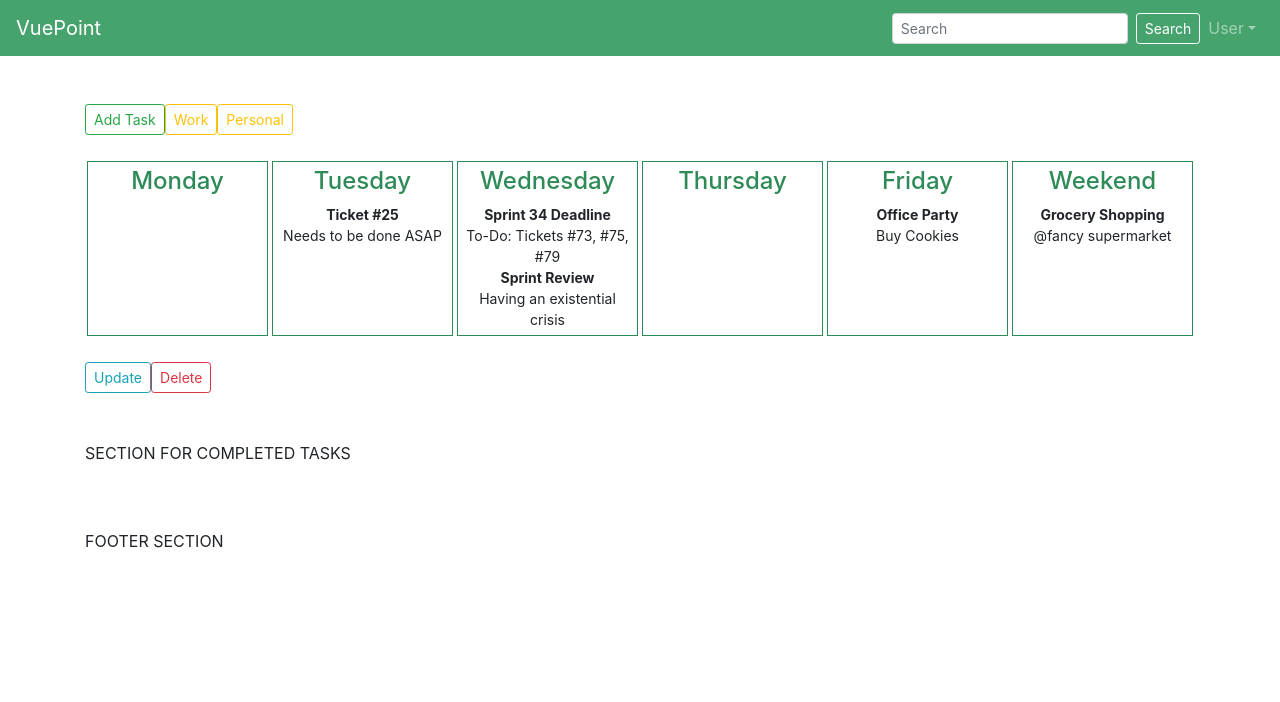
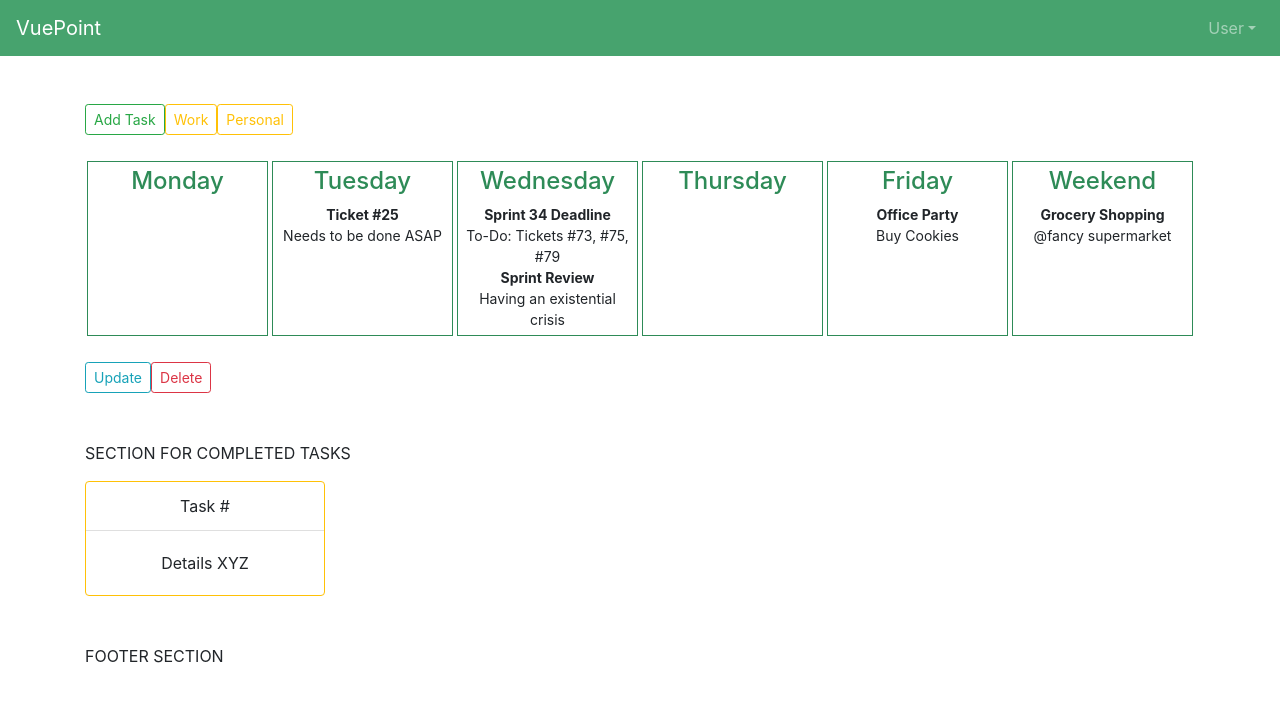
Before and after one commit to Tumbraegel/VuePoint, a Vue app in the folder client/: page / in a window 1280 px wide. Shown: the top 702 px of the page. Built offline with nearby package versions, Linux system fonts and the light colour scheme.

Commit message:
added filter options for work and personal tasks

```diff
--- a/client/src/components/Done.vue
+++ b/client/src/components/Done.vue
@@ -1,5 +1,15 @@
 <template>
 <div>
+    <b-card-group deck>
+        <b-card
+            border-variant="warning"
+            header="Task #"
+            header-bg-variant="transparent"
+            align="center"
+            style="max-width: 15rem;">
+            <b-card-text>Details XYZ</b-card-text>
+      </b-card>
+    </b-card-group>
 </div>
 </template>
 
--- a/client/src/components/Home.vue
+++ b/client/src/components/Home.vue
@@ -8,8 +8,8 @@
 
     <b-row class="row-margin">
       <b-col>
+        <p>SECTION FOR COMPLETED TASKS</p>
         <done/>
-        <p>SECTION FOR COMPLETED TASKS</p>
       </b-col>
     </b-row>
 
--- a/client/src/components/NavBar.vue
+++ b/client/src/components/NavBar.vue
@@ -8,11 +8,6 @@
     <b-collapse id="nav-collapse" is-nav>
       <!-- Right aligned nav items -->
       <b-navbar-nav class="ml-auto">
-        <b-nav-form>
-          <b-form-input size="sm" class="mr-sm-2" placeholder="Search"></b-form-input>
-          <b-button size="sm" class="my-2 my-sm-0" type="submit">Search</b-button>
-        </b-nav-form>
-
         <b-nav-item-dropdown right>
           <!-- Using 'button-content' slot -->
           <template slot="button-content">User</template>
--- a/client/src/components/Tasks.vue
+++ b/client/src/components/Tasks.vue
@@ -1,8 +1,18 @@
 <template>
   <div>
-    <b-button variant="outline-success" size="sm" @click="openAddModal()">Add Task</b-button>
-    <b-button variant="outline-warning" size="sm">Work</b-button>
-    <b-button variant="outline-warning" size="sm">Personal</b-button>
+    <b-button variant="outline-success" size="sm" @click="openAddModal()">
+      Add Task
+    </b-button>
+    <b-button variant="outline-warning" size="sm" @click="setWorkTaskboard('work')">
+      Work
+    </b-button>
+    <b-button variant="outline-warning" size="sm" @click="setWorkTaskboard('personal')">
+      Personal
+    </b-button>
+    <b-button v-if="!showAllTasks" variant="outline-warning" size="sm"
+    @click="setWorkTaskboard('all')">
+    All
+    </b-button>
     <br><br>
 
         <!--ADD TASK MODAL-->
@@ -23,7 +33,8 @@
             <div class="col-sm weekday" v-for="day in days" :key="day">
               <h2 class="weekday-header">{{ day }}</h2>
               <ul class="task">
-                <li id="task" v-for="task in getTasks(day)" :key="task.id" @click="openEditModal()">
+                <li id="task" v-for="task in getCorrectTaskboard(day)" :key="task.id"
+                @click="openEditModal()">
                   <strong>{{ task.title }}</strong>
                   <div>{{ task.description }}</div>
                 </li>
@@ -66,6 +77,7 @@ export default {
         title: 'Office Party',
         date: 'Friday',
         description: 'Buy Cookies',
+        flag: 'work',
         importance: 'high',
         state: 'complete',
       },
@@ -74,6 +86,7 @@ export default {
         title: 'Ticket #25',
         date: 'Tuesday',
         description: 'Needs to be done ASAP',
+        flag: 'work',
         importance: 'high',
         state: 'incomplete',
       },
@@ -82,6 +95,7 @@ export default {
         title: 'Grocery Shopping',
         date: 'Weekend',
         description: '@fancy supermarket',
+        flag: 'personal',
         importance: 'low',
         state: 'incomplete',
       },
@@ -90,6 +104,7 @@ export default {
         title: 'Sprint 34 Deadline',
         date: 'Wednesday',
         description: 'To-Do: Tickets #73, #75, #79',
+        flag: 'work',
         importance: 'high',
         state: 'incomplete',
       },
@@ -98,11 +113,15 @@ export default {
         title: 'Sprint Review',
         date: 'Wednesday',
         description: 'Having an existential crisis',
+        flag: 'work',
         important: 'high',
         state: 'incomplete',
       }],
       showAddModal: false,
       showEditModal: false,
+      showAllTasks: true,
+      showWorkTasks: false,
+      showPersonalTasks: false,
     };
   },
 
@@ -111,14 +130,62 @@ export default {
   },
 
   computed: {
-    localTasks() {
+    allTasks() {
       return this.tasks;
+    },
+    workTasks() {
+      return this.tasks.filter(task => task.flag === 'work');
+    },
+    personalTasks() {
+      return this.tasks.filter(task => task.flag === 'personal');
     },
   },
 
   methods: {
-    getTasks(day) {
-      return this.localTasks.filter(task => task.date === day);
+    getAllTasks(day) {
+      return this.allTasks.filter(task => task.date === day);
+    },
+    getWorkTasks(day) {
+      return this.workTasks.filter(task => task.date === day);
+    },
+    getPersonalTasks(day) {
+      return this.personalTasks.filter(task => task.date === day);
+    },
+    getCorrectTaskboard(day) {
+      if (this.showWorkTasks) {
+        return this.getWorkTasks(day);
+      } else if (this.showPersonalTasks) {
+        return this.getPersonalTasks(day);
+      }
+      return this.getAllTasks(day);
+    },
+    setWorkTaskboard(expr) {
+      switch (expr) {
+        case 'all': {
+          this.showWorkTasks = false;
+          this.showPersonalTasks = false;
+          this.showAllTasks = true;
+          break;
+        }
+        case 'work': {
+          this.showWorkTasks = true;
+          this.showPersonalTasks = false;
+          this.showAllTasks = false;
+          break;
+        }
+        case 'personal': {
+          this.showWorkTasks = false;
+          this.showPersonalTasks = true;
+          this.showAllTasks = false;
+          break;
+        }
+        default: {
+          this.showWorkTasks = false;
+          this.showPersonalTasks = false;
+          this.showAllTasks = true;
+          break;
+        }
+      }
     },
     openAddModal() {
       this.showAddModal = true;
```
Also changed, not shown: client/src/components/Modal.vue (line endings or trailing spaces).
